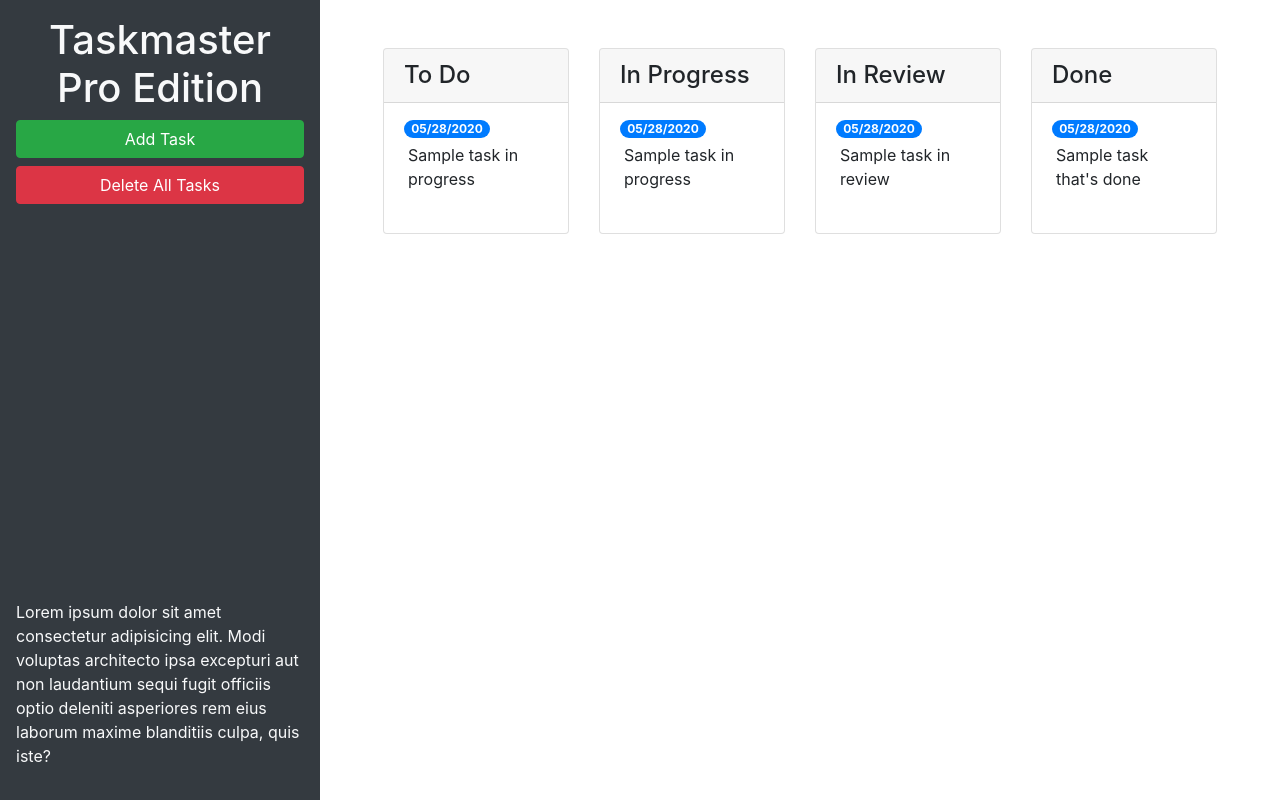
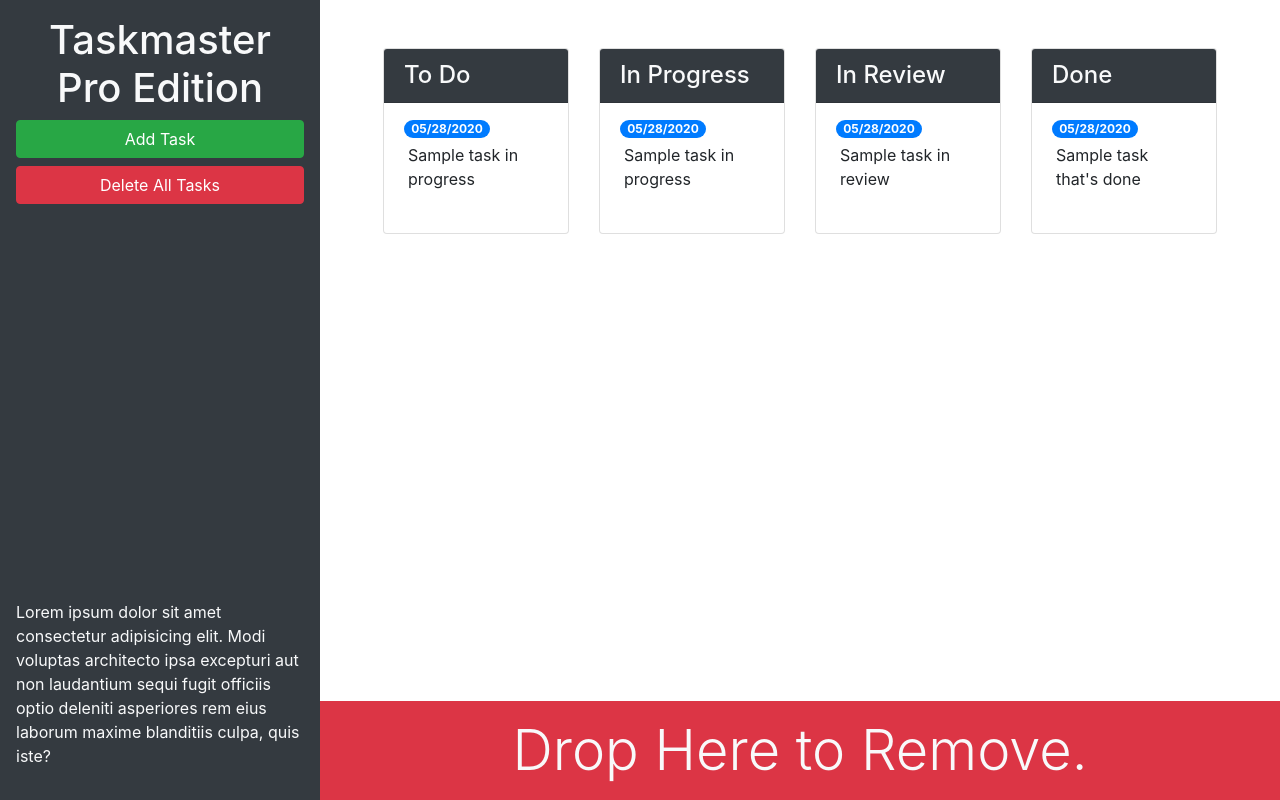
Before and after one commit to natswatch/taskmaster-pro, a plain HTML site: page index.html in a window 1280 px wide. Drawn offline with nearby package versions, Linux system fonts and the light colour scheme.

Commit message:
cards and trashzone

```diff
--- a/index.html
+++ b/index.html
@@ -13,21 +13,21 @@
 <body>
 
   <div class="row min-vh-100 no-gutters">
-    <header class="col-12 col-lg-3 bg-dark text-light d-flex flex-column p-4 p-lg-3">
+    <header class="col-12 col-lg-3 bg-dark text-light sticky-top d-flex flex-column p-4 p-lg-3">
       <h1 class="text-center">Taskmaster Pro Edition</h1>
       <button id="create-task" class="btn btn-block btn-success" data-toggle="modal" data-target="#task-form-modal">Add
         Task</button>
       <button id="remove-tasks" class="btn btn-block btn-danger">Delete All Tasks</button>
-      <p class="mt-auto">Lorem ipsum dolor sit amet consectetur adipisicing elit. Modi voluptas architecto ipsa
+      <p class="mt-auto d-none d-lg-block">Lorem ipsum dolor sit amet consectetur adipisicing elit. Modi voluptas architecto ipsa
         excepturi aut non
         laudantium sequi fugit officiis optio deleniti asperiores rem eius laborum maxime blanditiis culpa, quis iste?
       </p>
     </header>
-    <main class="col-12 col-lg-9">
+    <main class="col-12 col-lg-9 d-flex flex-column">
       <div class="m-5 row justify-content-around">
         <div class="col-12 col-md-6 col-xl-3 mb-3">
           <div class="card">
-            <h4 class="card-header">To Do</h4>
+            <h4 class="card-header text-light bg-dark">To Do</h4>
             <ul id="list-toDo" class="list-group list-group-flush">
               <li class="list-group-item">
                 <span class="badge badge-primary badge-pill">05/28/2020</span>
@@ -40,7 +40,7 @@
         <!-- in progress start -->
         <div class="col-12 col-md-6 col-xl-3 mb-3">
           <div class="card">
-            <h4 class="card-header">In Progress</h4>
+            <h4 class="card-header text-light bg-dark">In Progress</h4>
             <ul id="list-inProgress" class="list-group list-group-flush">
               <li class="list-group-item">
                 <span class="badge badge-primary badge-pill">05/28/2020</span>
@@ -53,7 +53,7 @@
         <!-- in review start -->
         <div class="col-12 col-md-6 col-xl-3 mb-3">
           <div class="card">
-            <h4 class="card-header">
+            <h4 class="card-header text-light bg-dark">
               In Review
             </h4>
             <ul id="list-inReview" class="list-group list-group-flush">
@@ -68,7 +68,7 @@
         <!-- done start -->
         <div class="col-12 col-md-6 col-xl-3 mb-3">
           <div class="card">
-            <h4 class="card-header">Done</h4>
+            <h4 class="card-header text-light bg-dark">Done</h4>
             <ul id="list-done" class="list-group list-group-flush">
               <li class="list-group-item">
                 <span class="badge badge-primary badge-pill">05/28/2020</span>
@@ -78,6 +78,11 @@
           </div>
         </div>
         <!-- done end -->
+      </div>
+      <div class="mt-auto" id="trash">
+        <div class="w-100 bg-danger p-3 text-center text-light display-4">
+          Drop Here to Remove.
+        </div>
       </div>
     </main>
   </div>
```
